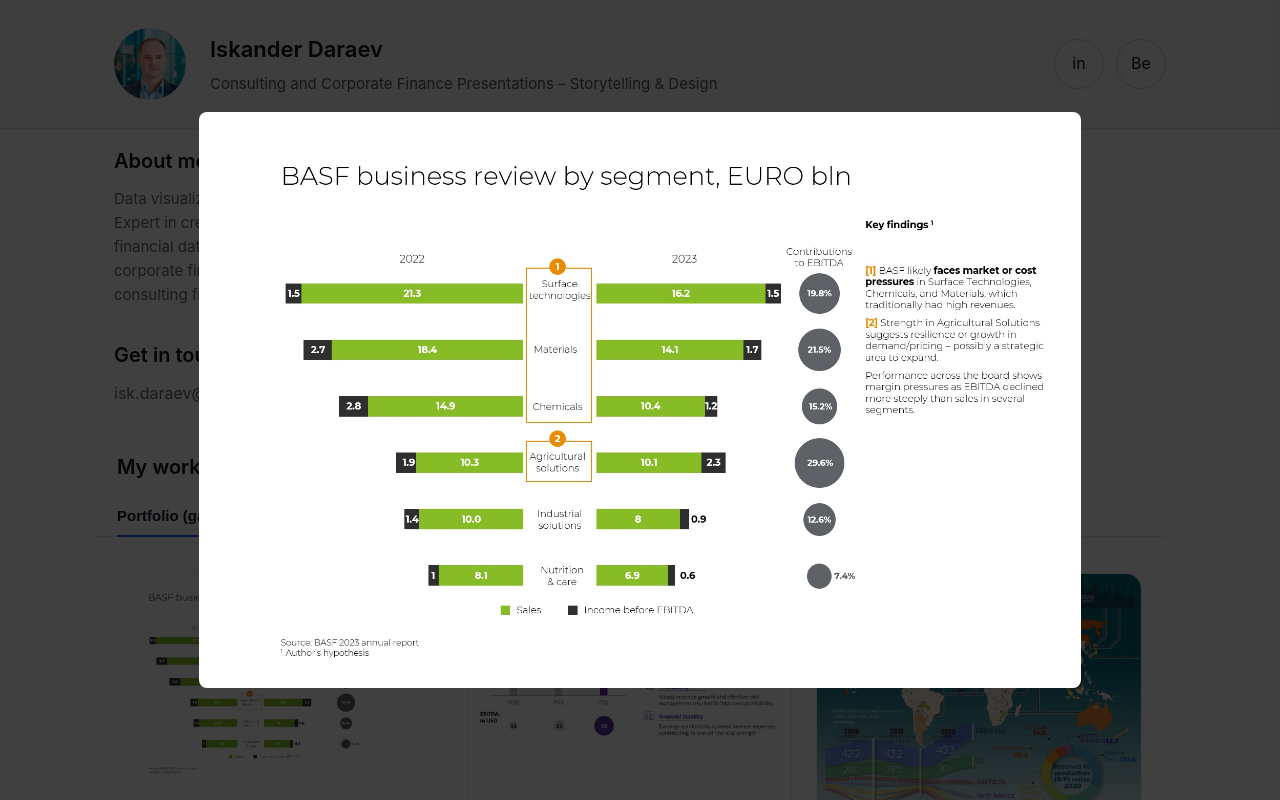
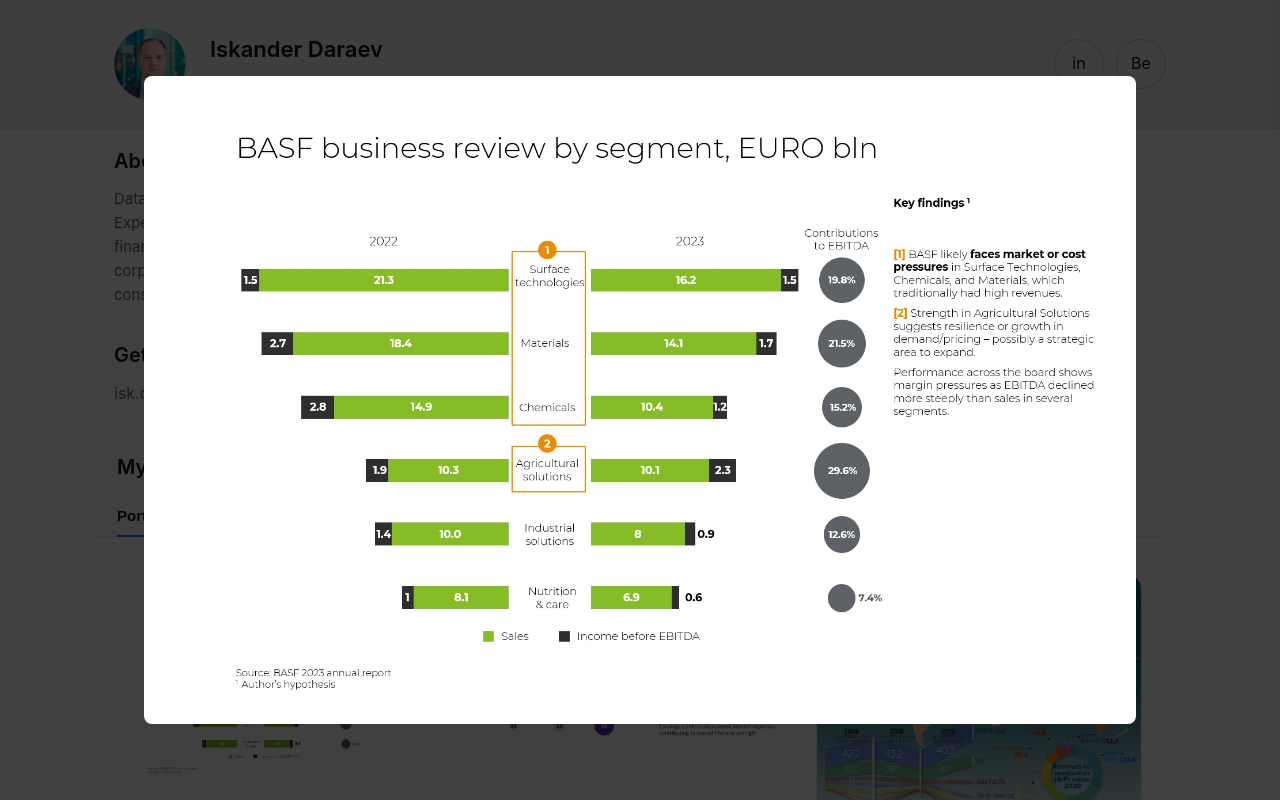
Before and after one commit to isk06/ruportfo, a Next.js app: page / in a window 1280 px wide. Both pictures are taken after a click on the element 279 px from the left and 705 px from the top of the page. Shown: the top 800 px of the page. Built offline with nearby package versions, Linux system fonts and the light colour scheme.

Commit message:
new 008 ver

```diff
--- a/components/ProjectCard.tsx
+++ b/components/ProjectCard.tsx
@@ -35,8 +35,8 @@ export default function ProjectCard({ image }: ProjectCardProps) {
               src={image}
               alt="Full size"
               style={{
-                width: "80%",           // scale down to 60%
-                maxWidth: "80%",       // never exceed viewport width
+                width: "90%",           // scale down to 60%
+                maxWidth: "100%",       // never exceed viewport width
                 maxHeight: "90vh",      // never exceed viewport height
                 height: "auto",
                 margin: "0 auto",
```
